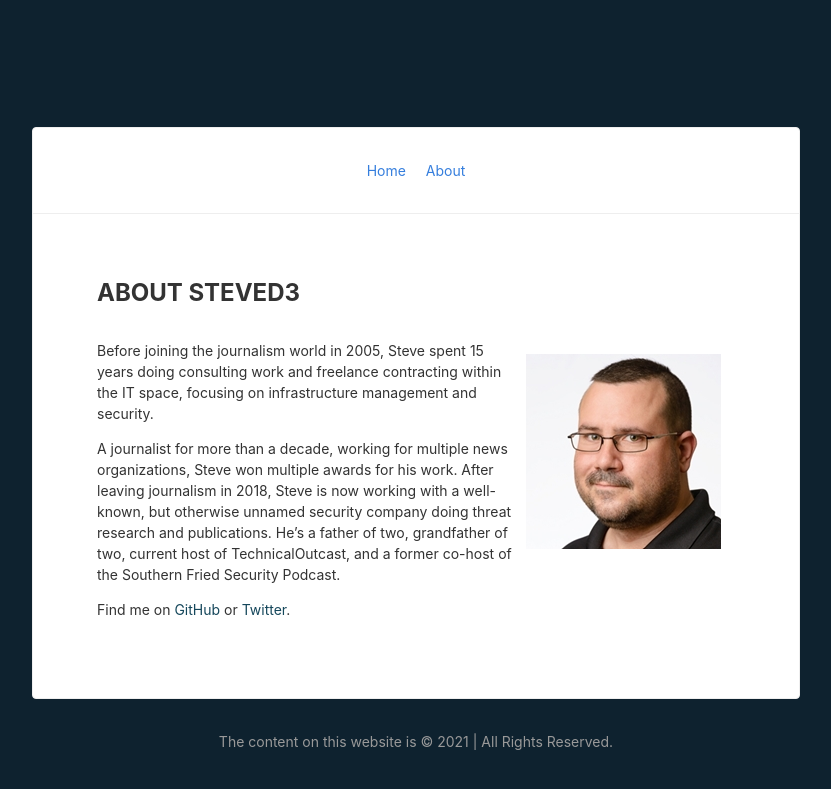
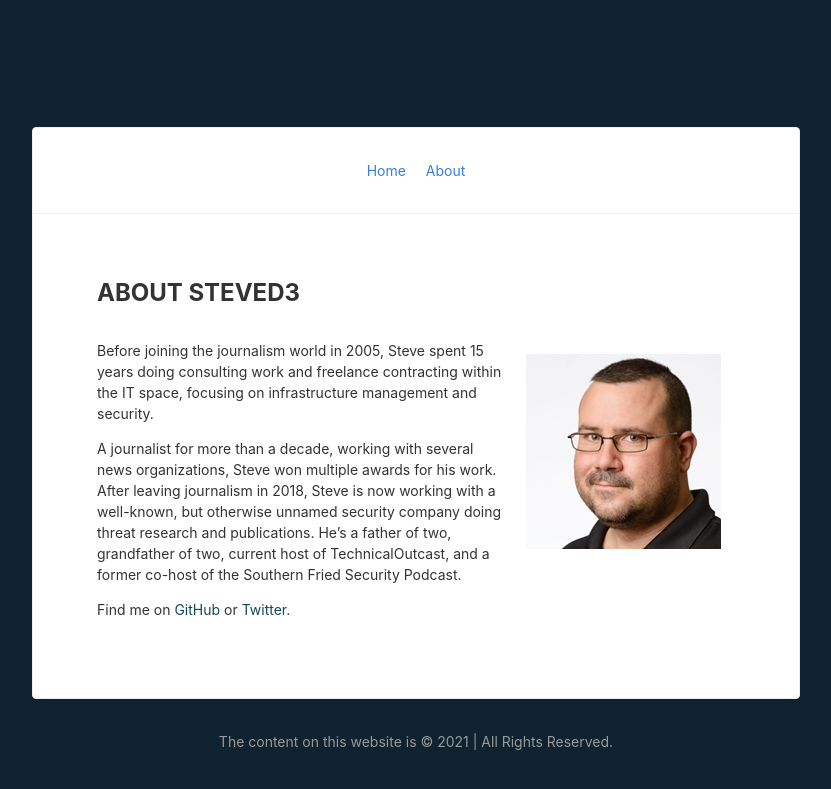
Before and after one commit to SteveD3/steved3.github.io, a Jekyll site: the page built from about.md, in a window 1280 px wide. Shown: the top 789 px of the page, without its empty margins (224-1055 px from the left). Built offline with Jekyll 4.4.1, drawn with Linux system fonts in a browser that asks for light colours; nearby versions of some CDN libraries.

Commit message:
Update about.md

```diff
--- a/about.md
+++ b/about.md
@@ -4,6 +4,6 @@ title: About SteveD3
 
 <img style="float: right; margin:1em;" src="/images/Steve-Square-Twitter-sm.jpg"> Before joining the journalism world in 2005, Steve spent 15 years doing consulting work and freelance contracting within the IT space, focusing on infrastructure management and security.
 
-A journalist for more than a decade, working for multiple news organizations, Steve won multiple awards for his work. After leaving journalism in 2018, Steve is now working with a well-known, but otherwise unnamed security company doing threat research and publications. He’s a father of two, grandfather of two, current host of TechnicalOutcast, and a former co-host of the Southern Fried Security Podcast.
+A journalist for more than a decade, working with several news organizations, Steve won multiple awards for his work. After leaving journalism in 2018, Steve is now working with a well-known, but otherwise unnamed security company doing threat research and publications. He’s a father of two, grandfather of two, current host of TechnicalOutcast, and a former co-host of the Southern Fried Security Podcast.
 
 Find me on [GitHub](https://github.com/SteveD3) or [Twitter](https://twitter.com/SteveD3).
```
